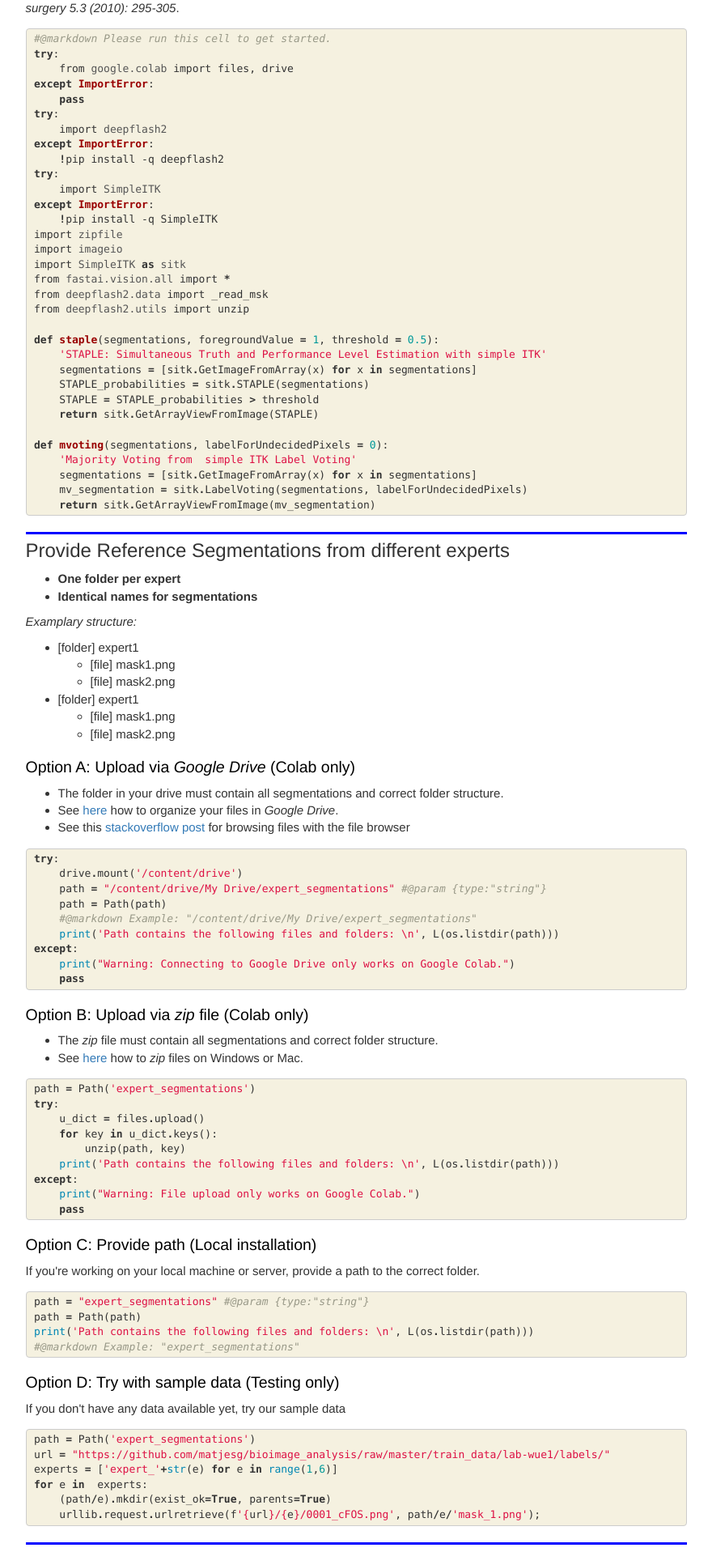
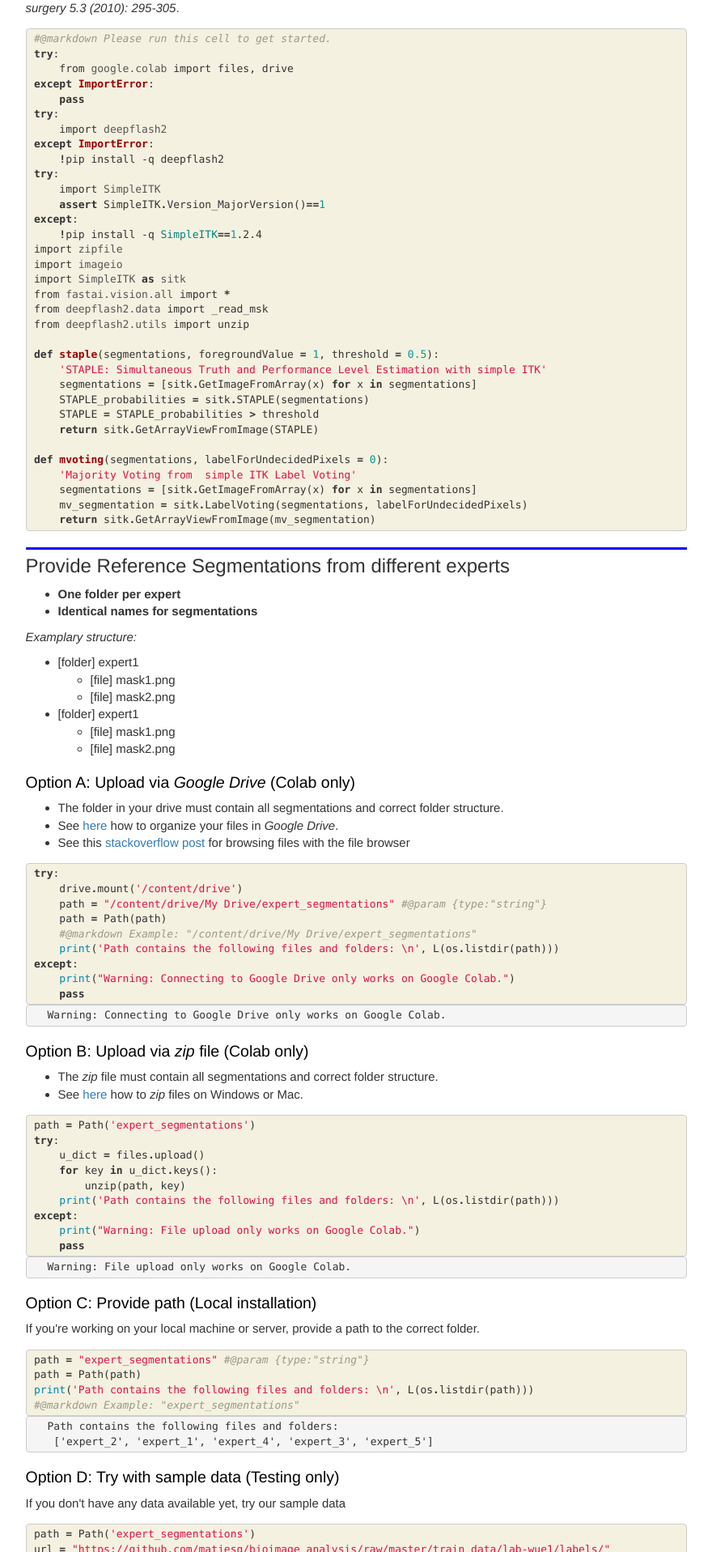
Before and after one commit to matjesg/deepflash2, a Jekyll site: the page built from docs/gt_estimation.html, in a window 1280 px wide. Shown: the part 707-2624 px from the top of the page at 81% size, without its empty margins (346-1226 px from the left). Built offline with Jekyll 4.4.1, drawn with Linux system fonts in a browser that asks for light colours; nearby versions of some CDN libraries; comment, search, counter and statistics services are not loaded; some of the changed text lies outside the part shown.

Commit message:
Checking for SimpleITK 1.2.4 and install if not available

```diff
--- a/docs/gt_estimation.html
+++ b/docs/gt_estimation.html
@@ -60,8 +60,9 @@ nb_path: "nbs/gt_estimation.ipynb"
     <span class="o">!</span>pip install -q deepflash2
 <span class="k">try</span><span class="p">:</span>
     <span class="kn">import</span> <span class="nn">SimpleITK</span>
-<span class="k">except</span> <span class="ne">ImportError</span><span class="p">:</span>
-    <span class="o">!</span>pip install -q SimpleITK
+    <span class="k">assert</span> <span class="n">SimpleITK</span><span class="o">.</span><span class="n">Version_MajorVersion</span><span class="p">()</span><span class="o">==</span><span class="mi">1</span>
+<span class="k">except</span><span class="p">:</span>
+    <span class="o">!</span>pip install -q <span class="nv">SimpleITK</span><span class="o">==</span><span class="m">1</span>.2.4
 <span class="kn">import</span> <span class="nn">zipfile</span>
 <span class="kn">import</span> <span class="nn">imageio</span>
 <span class="kn">import</span> <span class="nn">SimpleITK</span> <span class="k">as</span> <span class="nn">sitk</span>
@@ -158,6 +159,20 @@ nb_path: "nbs/gt_estimation.ipynb"
 </div>
 </div>
 
+<div class="output_wrapper">
+<div class="output">
+
+<div class="output_area">
+
+<div class="output_subarea output_stream output_stdout output_text">
+<pre>Warning: Connecting to Google Drive only works on Google Colab.
+</pre>
+</div>
+</div>
+
+</div>
+</div>
+
 </div>
     {% endraw %}
 
@@ -199,6 +214,20 @@ nb_path: "nbs/gt_estimation.ipynb"
 </div>
 </div>
 
+<div class="output_wrapper">
+<div class="output">
+
+<div class="output_area">
+
+<div class="output_subarea output_stream output_stdout output_text">
+<pre>Warning: File upload only works on Google Colab.
+</pre>
+</div>
+</div>
+
+</div>
+</div>
+
 </div>
     {% endraw %}
 
@@ -229,6 +258,21 @@ nb_path: "nbs/gt_estimation.ipynb"
 </pre></div>
 
     </div>
+</div>
+</div>
+
+<div class="output_wrapper">
+<div class="output">
+
+<div class="output_area">
+
+<div class="output_subarea output_stream output_stdout output_text">
+<pre>Path contains the following files and folders:
+ [&#39;expert_2&#39;, &#39;expert_1&#39;, &#39;expert_4&#39;, &#39;expert_3&#39;, &#39;expert_5&#39;]
+</pre>
+</div>
+</div>
+
 </div>
 </div>
 
@@ -292,6 +336,20 @@ nb_path: "nbs/gt_estimation.ipynb"
 </div>
 </div>
 
+<div class="output_wrapper">
+<div class="output">
+
+<div class="output_area">
+
+<div class="output_subarea output_stream output_stdout output_text">
+<pre>You have uploaded 5 files from the following experts: {&#39;expert_3&#39;, &#39;expert_2&#39;, &#39;expert_5&#39;, &#39;expert_4&#39;, &#39;expert_1&#39;}
+</pre>
+</div>
+</div>
+
+</div>
+</div>
+
 </div>
     {% endraw %}
 
@@ -331,6 +389,46 @@ nb_path: "nbs/gt_estimation.ipynb"
 </div>
 </div>
 
+<div class="output_wrapper">
+<div class="output">
+
+<div class="output_area">
+
+
+<div class="output_html rendered_html output_subarea ">
+
+    <div>
+        <style>
+            /* Turns off some styling */
+            progress {
+                /* gets rid of default border in Firefox and Opera. */
+                border: none;
+                /* Needs to be in here for Safari polyfill so background images work as expected. */
+                background-size: auto;
+            }
+            .progress-bar-interrupted, .progress-bar-interrupted::-webkit-progress-bar {
+                background: #F44336;
+            }
+        </style>
+      <progress value='1' class='' max='1' style='width:300px; height:20px; vertical-align: middle;'></progress>
+      100.00% [1/1 00:00<00:00]
+    </div>
+
+</div>
+
+</div>
+
+<div class="output_area">
+
+<div class="output_subarea output_stream output_stdout output_text">
+<pre>Processing mask_1.png
+</pre>
+</div>
+</div>
+
+</div>
+</div>
+
 </div>
     {% endraw %}
 
@@ -360,6 +458,20 @@ nb_path: "nbs/gt_estimation.ipynb"
 </pre></div>
 
     </div>
+</div>
+</div>
+
+<div class="output_wrapper">
+<div class="output">
+
+<div class="output_area">
+
+<div class="output_subarea output_stream output_stdout output_text">
+<pre>Warning: File download only works on Google Colab.
+</pre>
+</div>
+</div>
+
 </div>
 </div>
 
@@ -395,6 +507,46 @@ nb_path: "nbs/gt_estimation.ipynb"
 </div>
 </div>
 
+<div class="output_wrapper">
+<div class="output">
+
+<div class="output_area">
+
+
+<div class="output_html rendered_html output_subarea ">
+
+    <div>
+        <style>
+            /* Turns off some styling */
+            progress {
+                /* gets rid of default border in Firefox and Opera. */
+                border: none;
+                /* Needs to be in here for Safari polyfill so background images work as expected. */
+                background-size: auto;
+            }
+            .progress-bar-interrupted, .progress-bar-interrupted::-webkit-progress-bar {
+                background: #F44336;
+            }
+        </style>
+      <progress value='1' class='' max='1' style='width:300px; height:20px; vertical-align: middle;'></progress>
+      100.00% [1/1 00:00<00:00]
+    </div>
+
+</div>
+
+</div>
+
+<div class="output_area">
+
+<div class="output_subarea output_stream output_stdout output_text">
+<pre>Processing mask_1.png
+</pre>
+</div>
+</div>
+
+</div>
+</div>
+
 </div>
     {% endraw %}
 
@@ -427,6 +579,20 @@ nb_path: "nbs/gt_estimation.ipynb"
 </div>
 </div>
 
+<div class="output_wrapper">
+<div class="output">
+
+<div class="output_area">
+
+<div class="output_subarea output_stream output_stdout output_text">
+<pre>Warning: File download only works on Google Colab.
+</pre>
+</div>
+</div>
+
+</div>
+</div>
+
 </div>
     {% endraw %}
 
```
Also changed, not shown: 1 other file.
